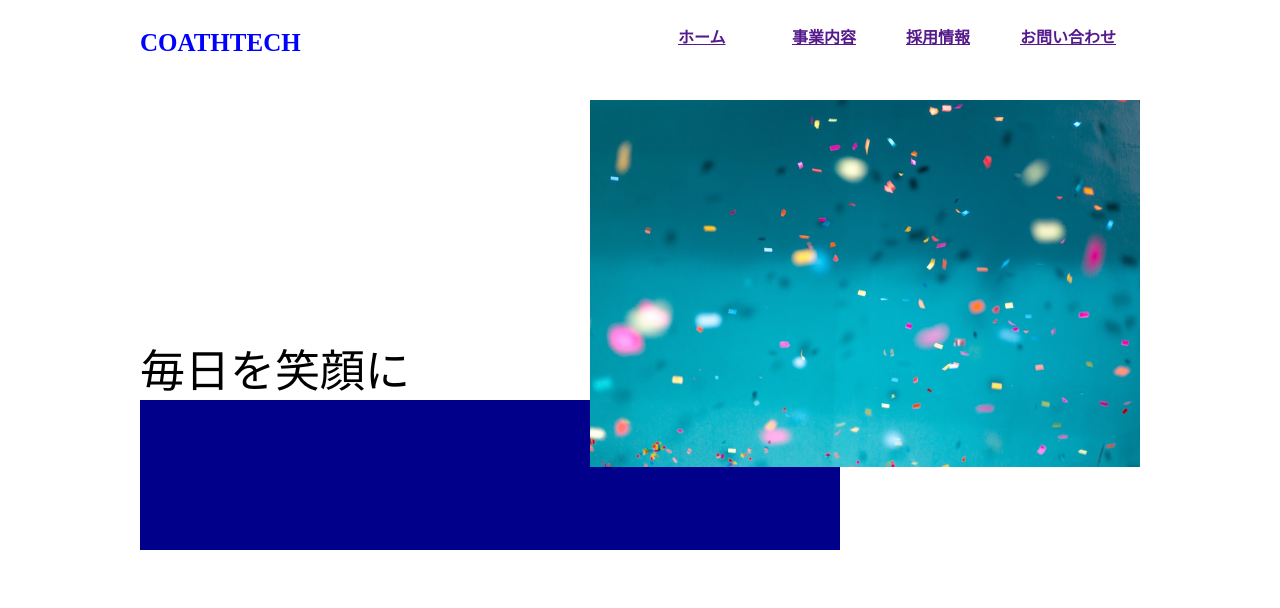
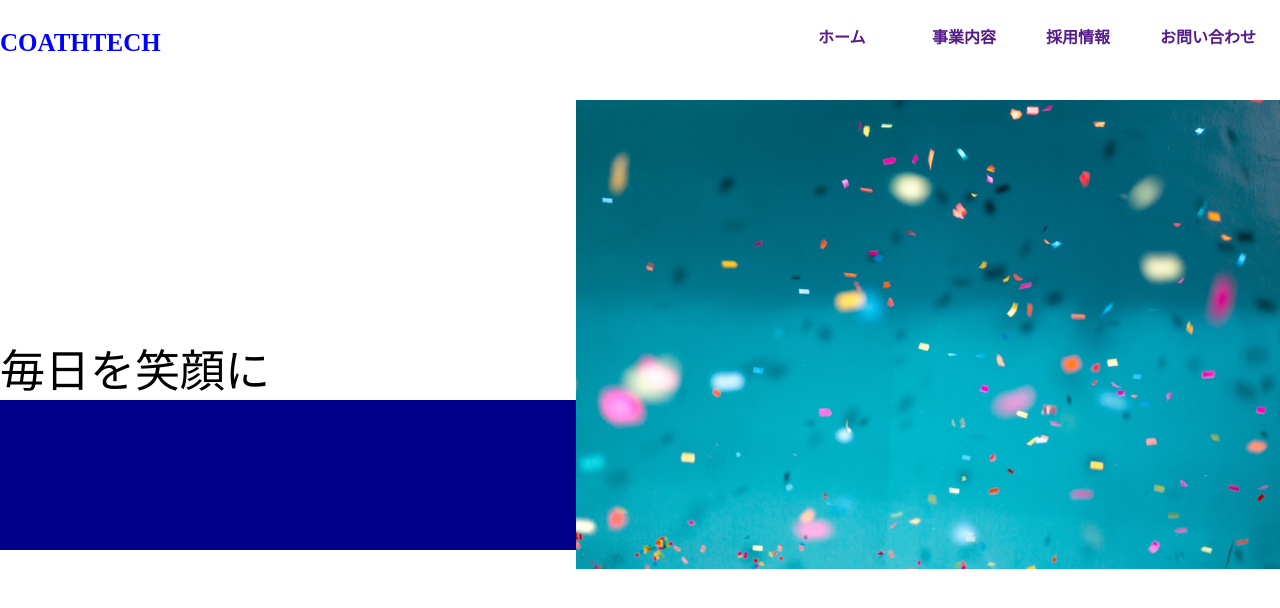
Before and after one commit to aizawamisa/20240204_aizawa_css, a plain HTML site: page index.html in a window 1280 px wide. Drawn offline with Linux system fonts and the light colour scheme.

Commit message:
Updated README.md and style.css files

```diff
--- a/css/style.css
+++ b/css/style.css
@@ -1,7 +1,8 @@
 .wrapper {
-    max-width: 1000px;
-    margin: 0 auto;
-    padding: 0 auto;
+    max-width: 1500px;
+    min-width: 1000px;
+    width: 100vw;
+    height: 100vh;
 }
 
 .header {
@@ -33,7 +34,10 @@ nav ul li {
    display: inline-block;
    width: 110px;
    position: relative;
-   text-decoration: none;
+}
+
+a {
+    text-decoration: none
 }
 
 .relative {
```
Also changed, not shown: 1 other file.
